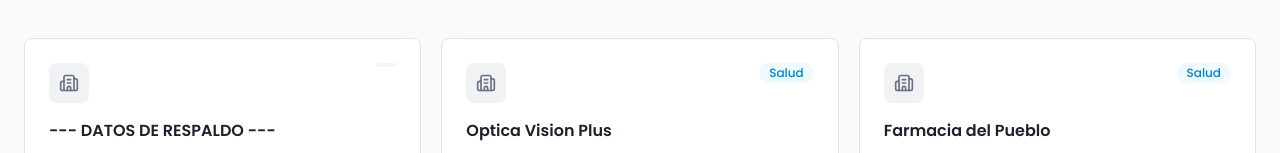
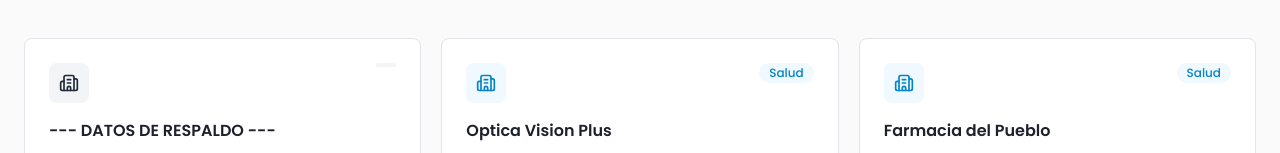
Before and after one commit to Jesuscodes555/Proyecto_SNTE_16, a Next.js app: page /empresas in a window 1280 px wide. Shown: the part 570-723 px from the top of the page. Built offline with nearby package versions, Linux system fonts and the light colour scheme.

Commit message:
color icono empresas

```diff
--- a/app/empresas/EmpresasClient.tsx
+++ b/app/empresas/EmpresasClient.tsx
@@ -98,8 +98,11 @@ export default function EmpresasClient({ initialEmpresas}: {
             >
               {/* Parte superior: icono de empresa + etiqueta de categoria */}
               <div className="flex items-start justify-between gap-3">
-                <div className="flex h-10 w-10 shrink-0 items-center justify-center rounded-lg bg-muted">
-                  <Building2 className="h-5 w-5 text-muted-foreground" />
+                <div className={`flex h-10 w-10 shrink-0 items-center justify-center rounded-lg ${
+                  empresasColorMap[empresa.categoria]?.split(" ")[0] ?? "bg-gray-100" }`}>
+                  <Building2 className={`h-5 w-5 ${
+                    empresasColorMap[empresa.categoria]?.split(" ")[1] ??
+                    "text-gray-800"}`} />
                 </div>
                 {/* Etiqueta con color segun la categoria */}
                 <span
```
